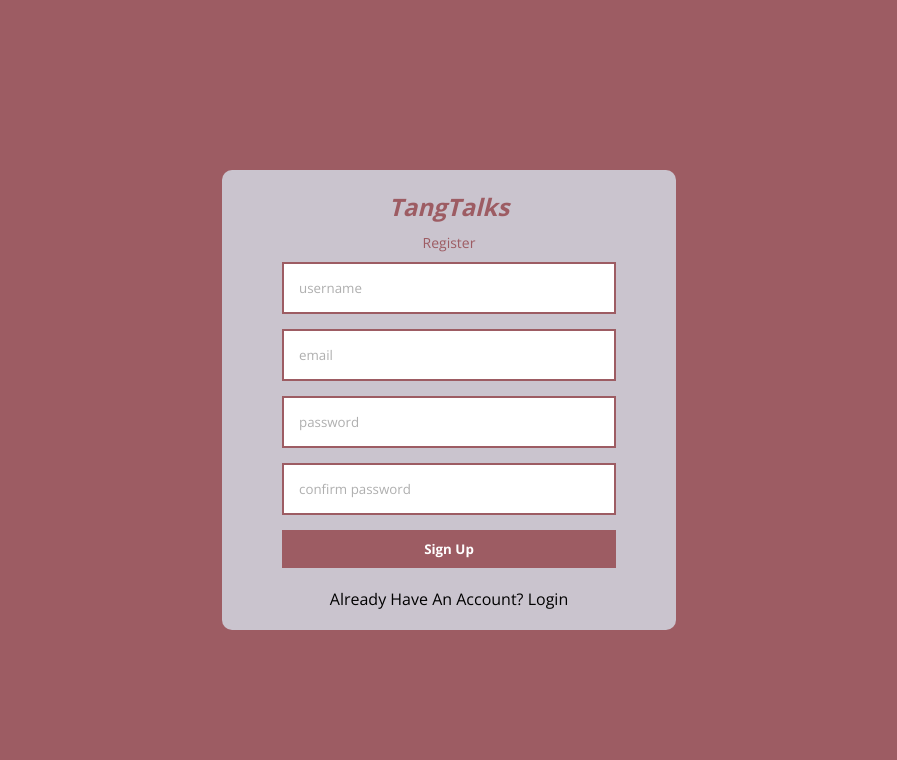
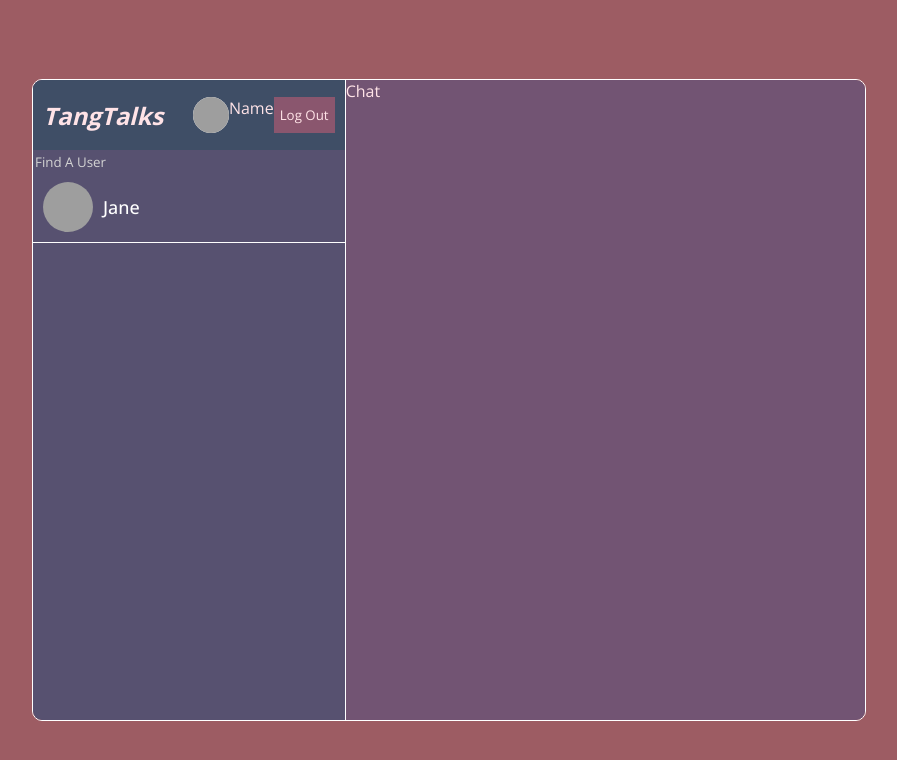
Before and after one commit to kahshiuhtang/Chat, a React (Create React App) app: page /login in a window 1280 px wide. Shown: the top 760 px of the page, without its empty margins (191-1088 px from the left). Built offline with nearby package versions, Linux system fonts and the light colour scheme; grey boxes are pictures that could not be loaded.

Commit message:
Created Basic HTML for Home Page

```diff
--- a/src/App.js
+++ b/src/App.js
@@ -1,7 +1,9 @@
 import Register from "./pages/Register";
+import Login from "./pages/Login";
+import Home from "./pages/Home";
 import "./style.scss";
 function App() {
-  return <Register />;
+  return <Home />;
 }
 
 export default App;
--- /dev/null
+++ b/src/components/Chat.jsx
@@ -0,0 +1,9 @@
+import React from 'react'
+
+export const Chat = () => {
+  return (
+    <div className="chat">Chat</div>
+  )
+}
+
+export default Chat;
--- /dev/null
+++ b/src/components/Navbar.jsx
@@ -0,0 +1,16 @@
+import React from 'react'
+
+const Navbar = () => {
+  return (
+    <div className = "navbar">
+        <span className="brand">TangTalks</span>
+        <div className="user">
+            <img src = "https://www.wikihow.com/images/thumb/7/70/Draw-Yourself-As-a-Manga-Girl_Boy-Step-12.jpg/aid766412-v4-1200px-Draw-Yourself-As-a-Manga-Girl_Boy-Step-12.jpg" alt = "Profile"/>
+            <span>Name</span>
+            <button>Log Out</button>
+        </div>
+    </div>
+  )
+}
+
+export default Navbar
--- /dev/null
+++ b/src/components/Search.jsx
@@ -0,0 +1,19 @@
+import React from 'react'
+
+const Search = () => {
+  return (
+    <div className="search">
+        <div className="search-form">
+            <input type="text" placeholder="Find A User"></input>
+        </div>
+        <div className="user-chat">
+            <img src = "https://t3.ftcdn.net/jpg/02/99/04/20/360_F_299042079_vGBD7wIlSeNl7vOevWHiL93G4koMM967.jpg"></img>
+            <div className="user-chat-info">
+                <span>Jane</span>
+            </div>
+        </div>
+    </div>
+  )
+}
+
+export default Search
--- /dev/null
+++ b/src/components/Sidebar.jsx
@@ -0,0 +1,13 @@
+import React from 'react'
+import Navbar from './Navbar'
+import Search from './Search'
+const Sidebar = () => {
+  return (
+    <div className = "sidebar">
+        <Navbar/>
+        <Search/>
+    </div>
+  )
+}
+
+export default Sidebar
--- a/src/pages/Home.jsx
+++ b/src/pages/Home.jsx
@@ -1,6 +1,15 @@
 import React from "react";
+import Sidebar from "../components/Sidebar";
+import Chat from "../components/Chat"
 
 const Home = () =>{
-
+    return (
+        <div className = 'home'>
+            <div className = 'home-container'>
+                <Sidebar/>
+                <Chat/>
+            </div>
+        </div>
+    )
 }
 export default Home;
--- a/src/style.scss
+++ b/src/style.scss
@@ -1,52 +1,154 @@
-.form-container{
-    background-color: #9D5C63;
+.form-container {
+  background-color: #9d5c63;
   height: 100vh;
   display: flex;
   align-items: center;
   justify-content: center;
 
-    .form-wrapper{
-        background-color: #CAC4CE;
+  .form-wrapper {
+    background-color: #725473;
     padding: 20px 60px;
     border-radius: 10px;
     display: flex;
     gap: 10px;
     flex-direction: column;
     align-items: center;
-        .brand{
-            color:#9D5C63;
+    .brand {
+      color: #9d5c63;
       font-weight: bold;
       font-style: italic;
       font-size: 24px;
     }
 
-        .title{
-            color: #9D5C63;
+    .title {
+      color: #9d5c63;
       font-size: 14px;
     }
 
-        form{
+    form {
       display: flex;
       flex-direction: column;
       gap: 15px;
-            input{
+      input {
         padding: 15px;
-                border: 2px solid #9D5C63;
+        border: 2px solid #9d5c63;
         width: 300px;
-                &::placeholder{
-                    color: rgb(175, 175, 175)
+        &::placeholder {
+          color: rgb(175, 175, 175);
         }
       }
-            button{
-                background-color: #9D5C63;
+      button {
+        background-color: #9d5c63;
         color: white;
         padding: 10px;
         font-weight: bold;
         border: none;
       }
     }
-        p{
+    p {
       margin-top: 10px;
     }
   }
 }
+.home {
+  background-color: #9d5c63;
+  height: 100vh;
+  display: flex;
+  align-items: center;
+  justify-content: center;
+  .home-container {
+    border: 1px solid white;
+    border-radius: 10px;
+    width: 65%;
+    height: 80%;
+    display: flex;
+    overflow: hidden;
+  }
+  .sidebar {
+    flex: 3;
+    border-right: 1px solid white;
+    background-color: #575170;
+    color: #ffe3e7;
+    .navbar {
+      background-color: #3f4e66;
+      display: flex;
+      align-items: center;
+      height: 50px;
+      padding: 10px;
+      justify-content: space-between;
+      .brand {
+        color: #ffe3e7;
+        font-weight: bold;
+        font-style: italic;
+        font-size: 24px;
+      }
+      .user {
+        display: flex;
+        img {
+          background-color: white;
+          height: 36px;
+          width: 36px;
+          border-radius: 50%;
+          object-fit: cover;
+        }
+
+        button {
+          background-color: #8a566e;
+          color: #ffe3e7;
+          border: none;
+          cursor: pointer;
+        }
+      }
+    }
+    .search {
+      border-bottom: 1px solid white;
+      .search-form {
+        input {
+          background-color: transparent;
+          border-bottom: 1px solid white;
+          border: none;
+          color: white;
+          outline: none;
+          &::placeholder {
+            color: lightgrey;
+          }
+        }
+      }
+      .user-chat {
+        padding: 10px;
+        display: flex;
+        align-items: center;
+        gap: 10px;
+        color: white;
+        cursor: pointer;
+
+        &:hover {
+          background-color: #2f2d52;
+        }
+
+        img {
+          width: 50px;
+          height: 50px;
+          border-radius: 50%;
+          object-fit: cover;
+        }
+
+        .user-chat-info {
+          span {
+            font-size: 18px;
+            font-weight: 500;
+          }
+          p {
+            font-size: 14px;
+            color: lightgray;
+          }
+        }
+      }
+    }
+  }
+  .chat {
+    flex: 5;
+    background-color: #725473;
+    color: #ffe3e7;
+  }
+}
```
Also changed, not shown: src/components/Chats.jsx (added, +8 -0 lines), src/components/Input.jsx (added, +9 -0 lines), src/components/Message.jsx (added, +9 -0 lines). Lines whose indentation alone changed are shown as unchanged.
